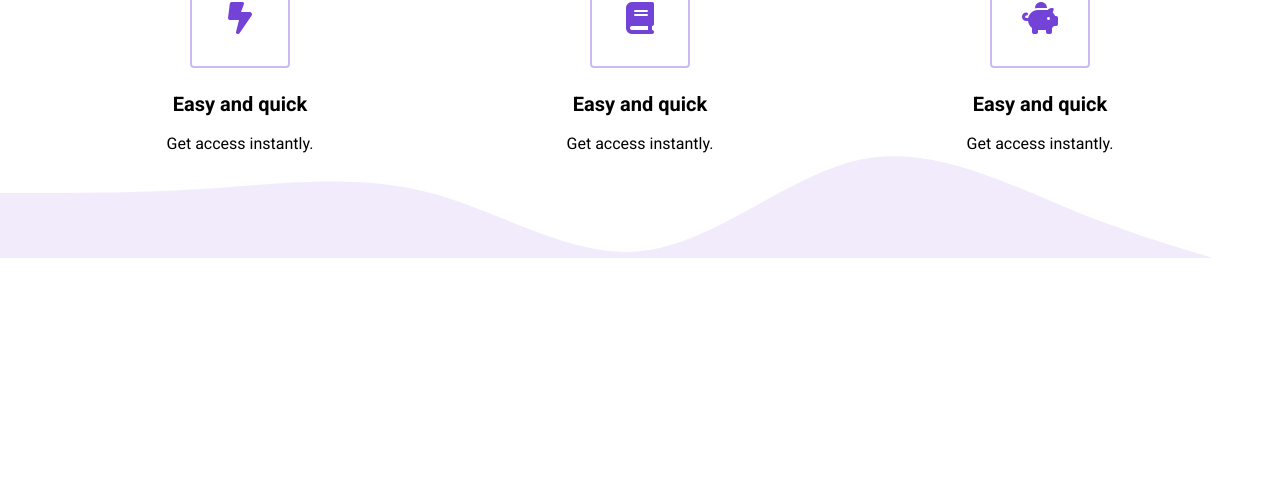
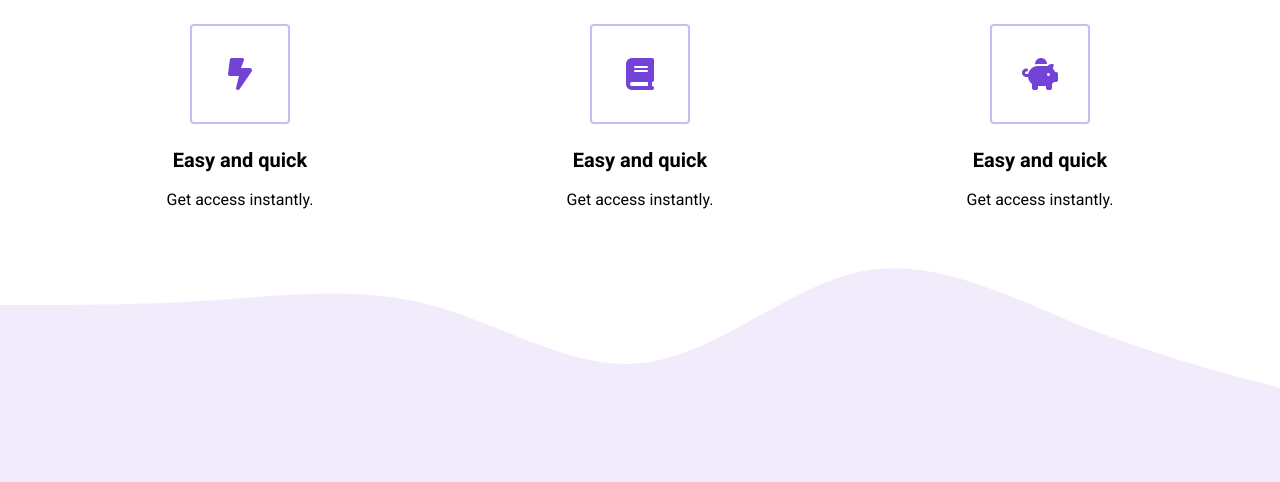
Before and after one commit to jla450/library, a plain HTML site: page index.html in a window 1280 px wide. Shown: the part 902-1384 px from the top of the page. Before the commit the page ends 1211 px from the top, so only its background shows below. Drawn offline with Linux system fonts and the light colour scheme.

Commit message:
fixed highlights section

```diff
--- a/index.html
+++ b/index.html
@@ -33,7 +33,7 @@
 
     <main>
         <section id="highlights">
-            <div class="Container">
+            <div class="container">
                 <div class="row">
                     <h2 class="section__title">
                         Why choose <span class="purple">Library</span>?
@@ -78,7 +78,7 @@
         </section>
 
          <section id="features">
-            <div class="Container">
+            <div class="container">
                 <div class="row">
 
                 </div>
@@ -86,7 +86,7 @@
         </section>
 
         <!-- <section id="recent">
-            <div class="Container">
+            <div class="container">
                 <div class="row">
 
                 </div>
```
